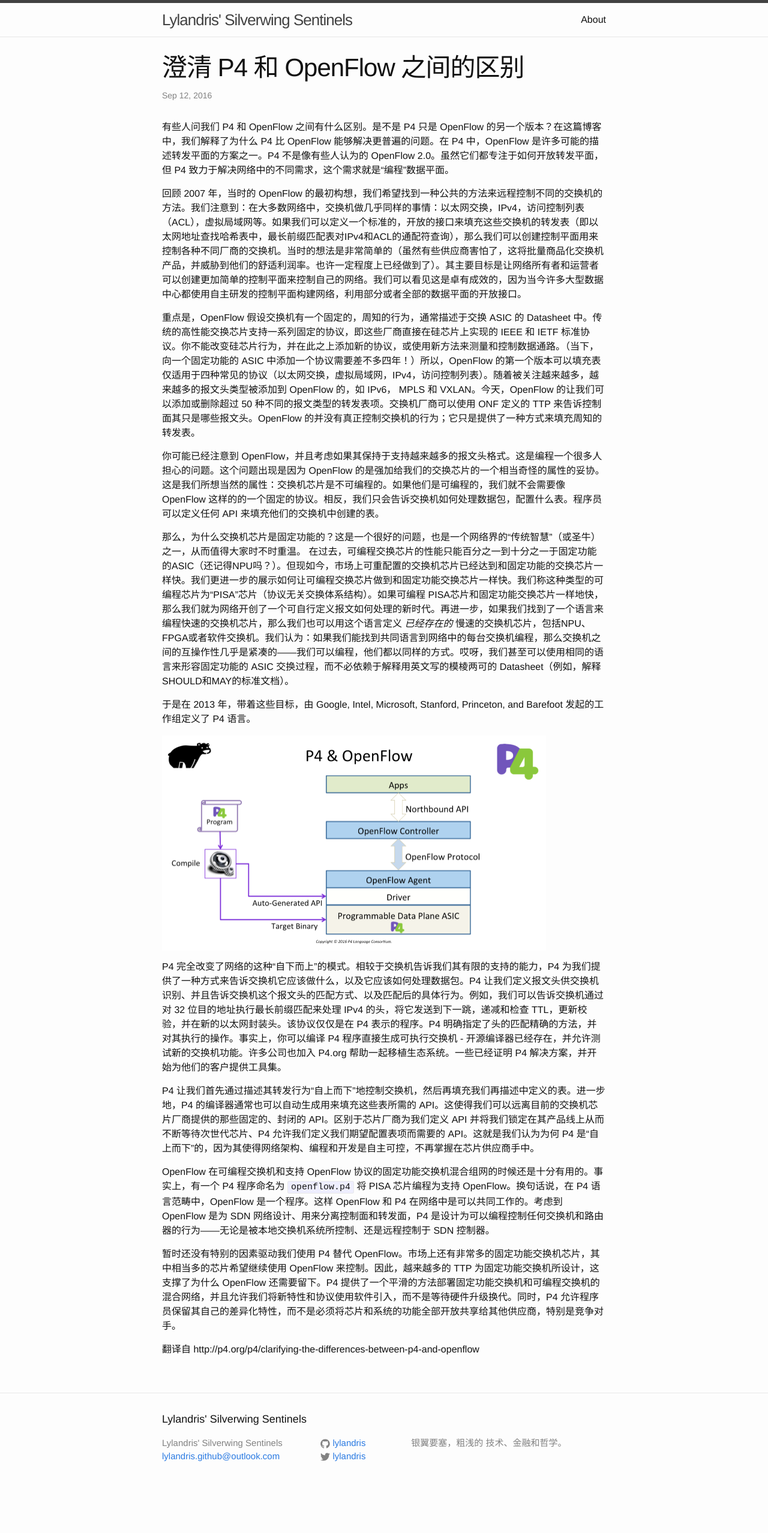
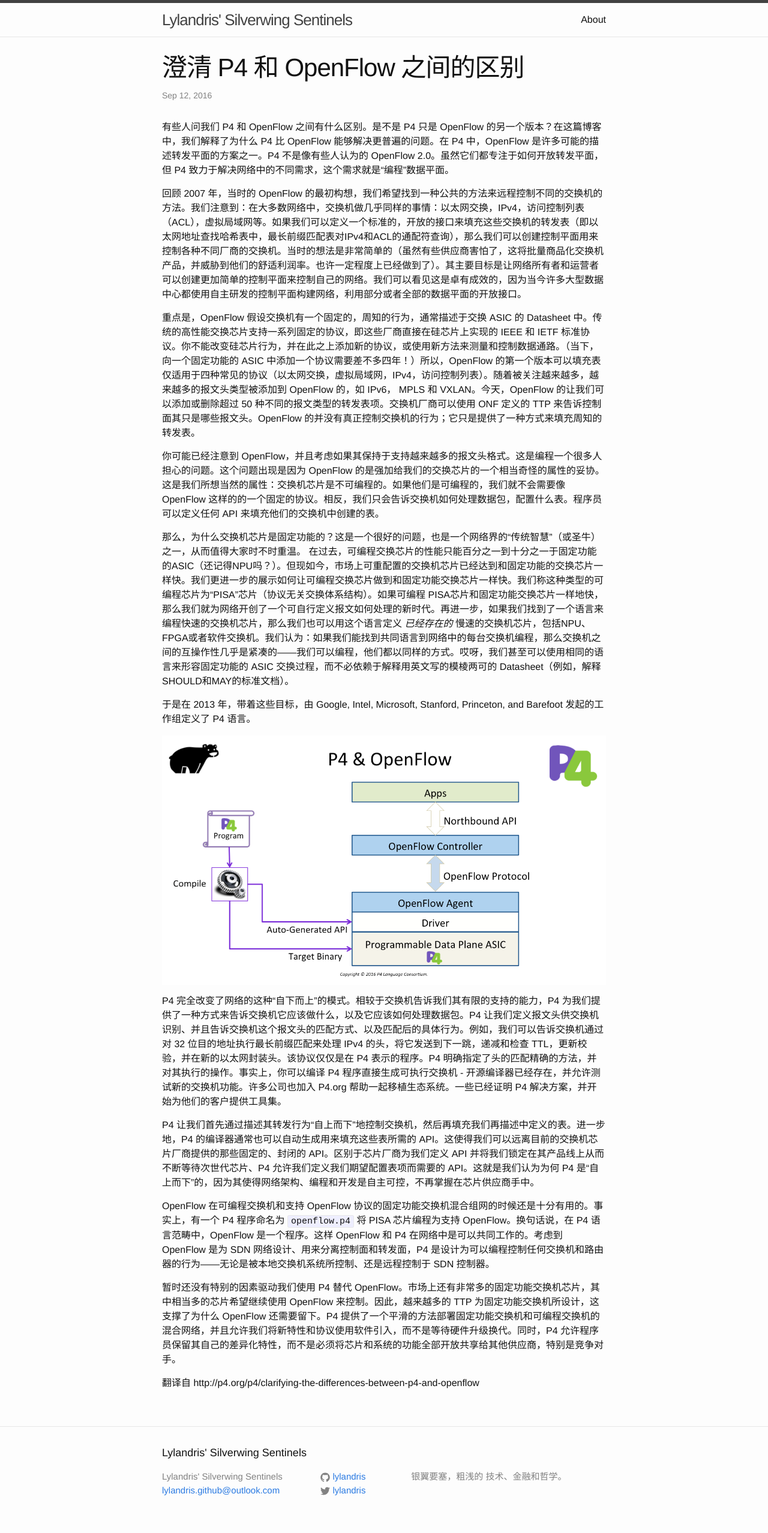
Before and after one commit to lylandris/lylandris.github.io, a Jekyll site: the page built from _posts/2016-09-12-clarifying-the-differences-between-p4-and-openflow.markdown, in a window 1280 px wide. Shown: the whole page at 60% size. Built offline with Jekyll 4.4.1, drawn with Linux system fonts in a browser that asks for light colours; before the commit the page ends 2500 px from its top, so only the background shows below that.

Commit message:
fix figure reference

```diff
--- a/_posts/2016-09-12-clarifying-the-differences-between-p4-and-openflow.markdown
+++ b/_posts/2016-09-12-clarifying-the-differences-between-p4-and-openflow.markdown
@@ -17,7 +17,7 @@ categories: 技术日志
 
 于是在 2013 年，带着这些目标，由 Google, Intel, Microsoft, Stanford, Princeton, and Barefoot 发起的工作组定义了 P4 语言。
 
-<img src="/images/2016-09-12-clarifying-the-differences-between-p4-and-openflow-p4-openflow.png" alt="p4-openflow" title="p4-openflow" width="640" />
+![p4-openflow](/images/2016-09-12-clarifying-the-differences-between-p4-and-openflow-p4-openflow.png)
 
 P4 完全改变了网络的这种“自下而上”的模式。相较于交换机告诉我们其有限的支持的能力，P4 为我们提供了一种方式来告诉交换机它应该做什么，以及它应该如何处理数据包。P4 让我们定义报文头供交换机识别、并且告诉交换机这个报文头的匹配方式、以及匹配后的具体行为。例如，我们可以告诉交换机通过对 32 位目的地址执行最长前缀匹配来处理 IPv4 的头，将它发送到下一跳，递减和检查 TTL，更新校验，并在新的以太网封装头。该协议仅仅是在 P4 表示的程序。P4 明确指定了头的匹配精确的方法，并对其执行的操作。事实上，你可以编译 P4 程序直接生成可执行交换机 - 开源编译器已经存在，并允许测试新的交换机功能。许多公司也加入 P4.org 帮助一起移植生态系统。一些已经证明 P4 解决方案，并开始为他们的客户提供工具集。
 
```
